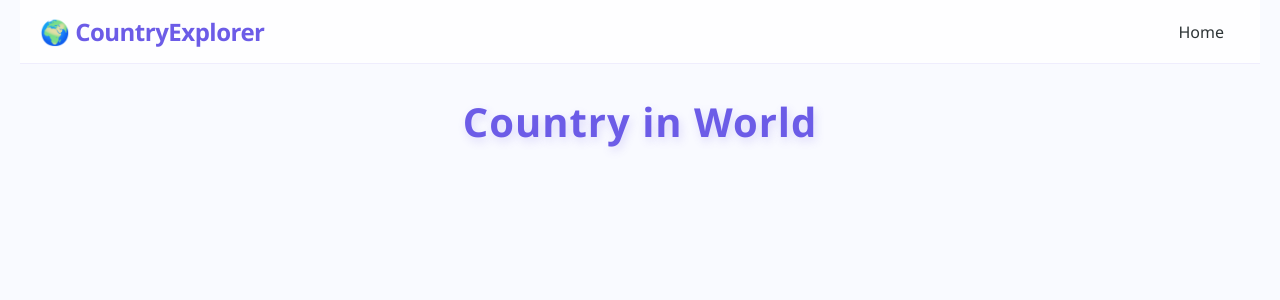
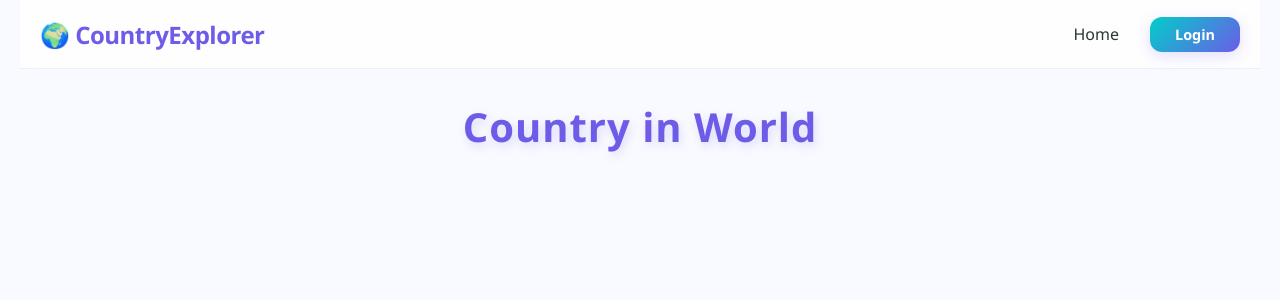
Before and after one commit to chatchananboonsong/website6810110055, a Flask app: page / in a window 1280 px wide. Shown: the top 300 px of the page. Run offline with Flask 2, Linux system fonts and the light colour scheme; data that the repository does not hold is empty.

Commit message:
login bottom

```diff
--- a/static/style.css
+++ b/static/style.css
@@ -220,3 +220,28 @@ h1 {
 body {
     padding-top: 0; /* เปลี่ยนจาก 40px เป็น 0 เพราะใช้ Navbar แทน */
 }
+
+/* สไตล์สำหรับปุ่ม Login บน Navbar */
+.login-btn {
+    background: linear-gradient(135deg, var(--secondary), var(--primary)); /* ใช้สีมิ้นท์ไล่ไปม่วง */
+    color: white;
+    text-decoration: none;
+    padding: 8px 25px;
+    border-radius: 12px; /* ความโค้งมนเท่ากับปุ่ม Explore */
+    font-weight: 600;
+    font-size: 0.9rem;
+    transition: all 0.3s ease;
+    box-shadow: 0 4px 15px rgba(108, 92, 231, 0.2);
+}
+
+.login-btn:hover {
+    transform: translateY(-2px); /* ขยับขึ้นเล็กน้อยเมื่อ Hover */
+    box-shadow: 0 6px 20px rgba(108, 92, 231, 0.3);
+    filter: brightness(1.1);
+}
+
+/* ปรับระยะห่าง Navbar เล็กน้อย */
+.nav-menu {
+    display: flex;
+    align-items: center;
+}
--- a/templates/index.html
+++ b/templates/index.html
@@ -10,8 +10,9 @@
   <nav class="navbar">
     <div class="nav-container">
         <a href="/" class="nav-logo">🌍 CountryExplorer</a>
-        <div class="nav-menu">
+        <div class="nav-menu" style="display: flex; align-items: center; gap: 15px;">
             <a href="/" class="nav-link">Home</a>
+            <a href="#" class="login-btn">Login</a>
         </div>
     </div>
   </nav>
```
